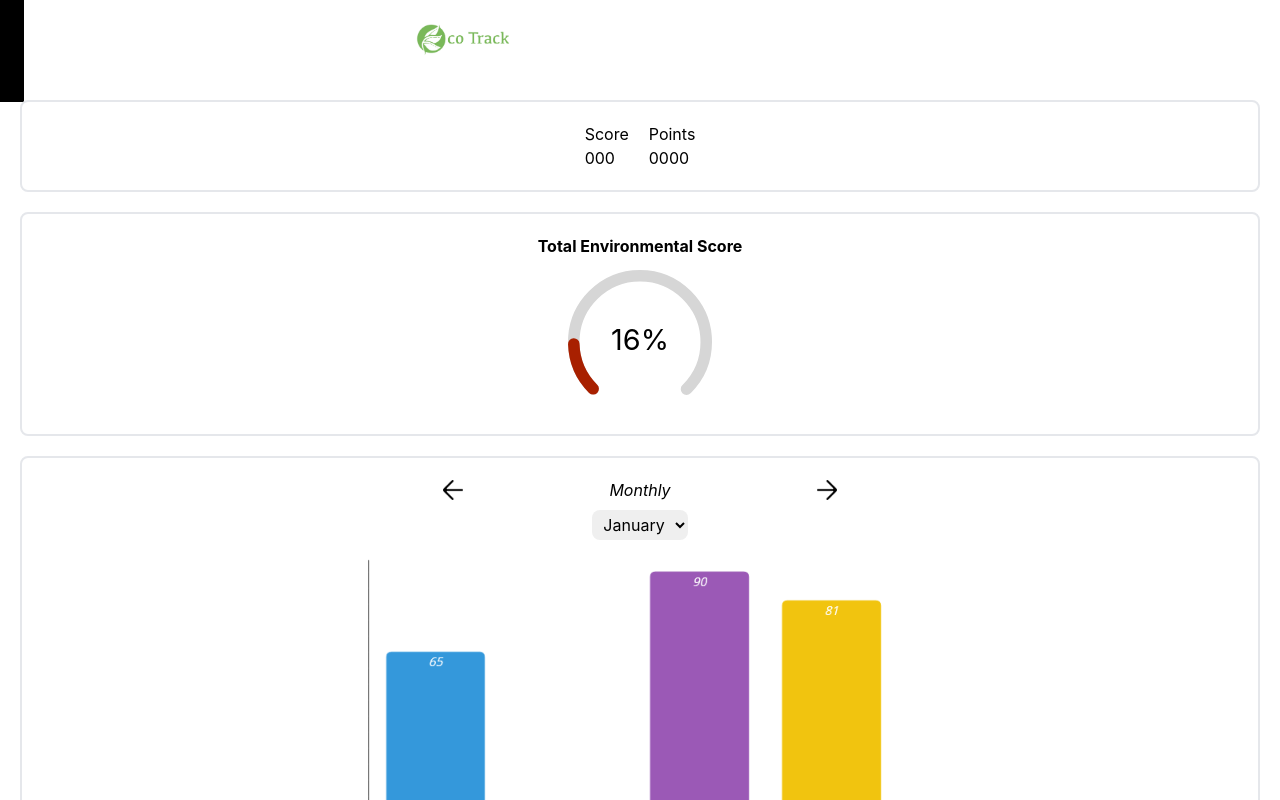
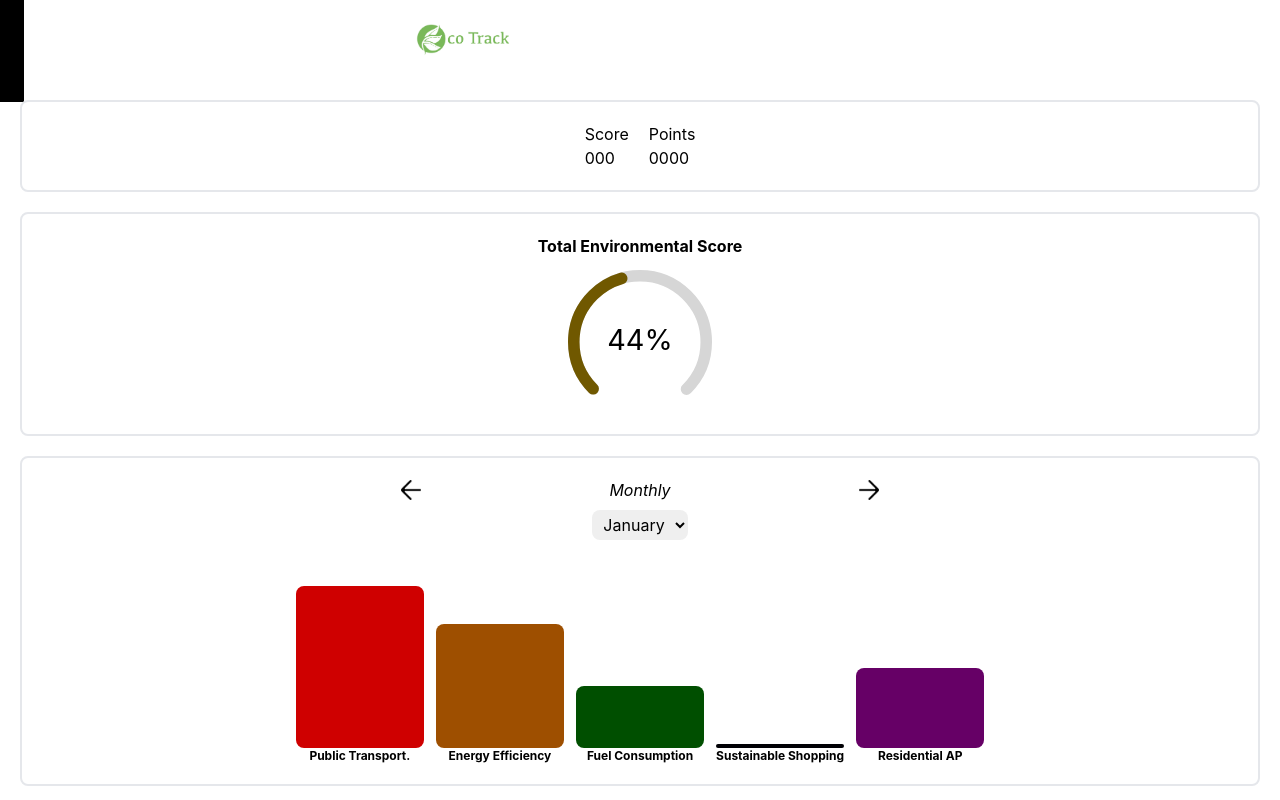
Before and after one commit to grayzcale/green-project, a React (Create React App) app: page /stats in a window 1280 px wide. Built offline with nearby package versions, Linux system fonts and the light colour scheme.

Commit message:
Add dynamic graph

```diff
--- a/src/pages/Stats.js
+++ b/src/pages/Stats.js
@@ -9,9 +9,22 @@ import 'react-circular-progressbar/dist/styles.css';
 const Stats = () => {
 
 	const randomInt = () => Math.floor(Math.random() * 100) + 1;
-	const [cval, setCVal] = useState(randomInt());
+
+	const [v1, setv1] = useState(randomInt());
+	const [v2, setv2] = useState(randomInt());
+	const [v3, setv3] = useState(randomInt());
+	const [v4, setv4] = useState(randomInt());
+	const [v5, setv5] = useState(randomInt());
+
+	const [cval, setCVal] = useState(Math.ceil((v1 + v2 + v3 + v4 + v5) / 5));
 	const resetCVal = () => {
-		setCVal(randomInt());
+		setv1(randomInt());
+		setv2(randomInt());
+		setv3(randomInt());
+		setv4(randomInt());
+		setv5(randomInt());
+		console.log(v1, v2, v3, v4, v5);
+		setCVal(Math.ceil((v1 + v2 + v3 + v4 + v5) / 5));
 	}
 
 	const [graphRange, setGraphRange] = useState("monthly");
@@ -25,6 +38,7 @@ const Stats = () => {
 			newIndex = currIndex === 0 ? ranges.length - 1 : currIndex - 1;
 		}
 		setGraphRange(ranges[newIndex]);
+
 		resetCVal();
 	}
 
@@ -32,10 +46,13 @@ const Stats = () => {
 		return (x - in_min) * (out_max - out_min) / (in_max - in_min) + out_min;
 	}
 
-	const getColor = () => {
-		const r = mapRange(cval, 0, 100, 200, 0);
-		const g = mapRange(cval, 0, 100, 0, 200);
-		console.log(`rgb(${r}, ${g}, 0)`);
+	const getColor = (v, color) => {
+		let r = mapRange(v, 0, 100, 200, 0);
+		const g = mapRange(v, 0, 100, 0, 200);
+		if (color) {
+			r = mapRange(v, 0, 100, 0, color[2]);
+			return `hsl(${color[0]}, ${color[1]}%, ${r}%)`;
+		}
 		return `rgb(${r}, ${g}, 0)`;
 	}
 
@@ -51,7 +68,7 @@ const Stats = () => {
 					rotation: 1 / 2 + 1 / 8,
 					strokeLinecap: "round",
 					trailColor: "#000000",
-					pathColor: getColor(),
+					pathColor: getColor(cval),
 					textColor: '#000000',
 					trailColor: '#d6d6d6',
 					backgroundColor: '#3e98c7',
@@ -92,10 +109,16 @@ const Stats = () => {
 							<option>...</option>
 						</select>
 					)}
-					<img src="/images/placeholder_chart.png" alt="graph result"/>
-					<div className="grid px-2 grid-cols-4 grid-rows-1 text-xs">
+					<div className='grid grid-cols-5 w-30 gap-3' style={{ height: "200px" }}>
+						<div className='block w-full rounded-lg' style={{ backgroundColor: getColor(v1, [0, 100, 50]), height: `${v1 * 2}px`, position: "relative", top: `${(100 - v1) * 2}px` }}></div>
+						<div className='block w-full rounded-lg' style={{ backgroundColor: getColor(v2, [30, 100, 50]), height: `${v2 * 2}px`, position: "relative", top: `${(100 - v2) * 2}px` }}></div>
+						<div className='block w-full rounded-lg' style={{ backgroundColor: getColor(v3, [120, 100, 50]), height: `${v3 * 2}px`, position: "relative", top: `${(100 - v3) * 2}px` }}></div>
+						<div className='block w-full rounded-lg' style={{ backgroundColor: getColor(v4, [240, 100, 50]), height: `${v4 * 2}px`, position: "relative", top: `${(100 - v4) * 2}px` }}></div>
+						<div className='block w-full rounded-lg' style={{ backgroundColor: getColor(v5, [300, 100, 50]), height: `${v5 * 2}px`, position: "relative", top: `${(100 - v5) * 2}px` }}></div>
+					</div>
+					<div className="grid grid-cols-5 gap-3 text-xs">
 						<span className="text-center font-bold">
-							Public Transportation
+							Public Transport.
 						</span>
 						<span className="text-center font-bold">
 							Energy Efficiency
@@ -106,6 +129,9 @@ const Stats = () => {
 						<span className="text-center font-bold">
 							Sustainable Shopping
 						</span>
+						<span className="text-center font-bold">
+							Residential AP
+						</span>
 					</div>
 				</div>
 
```
